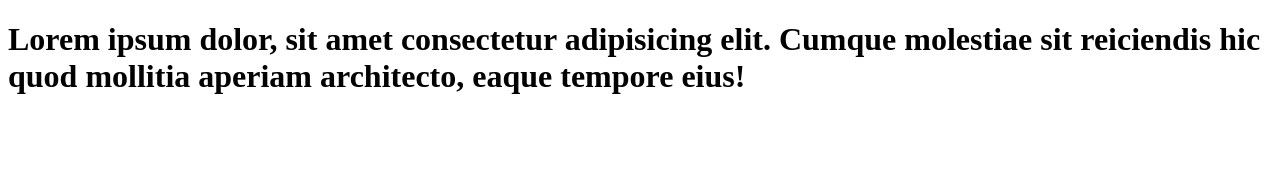
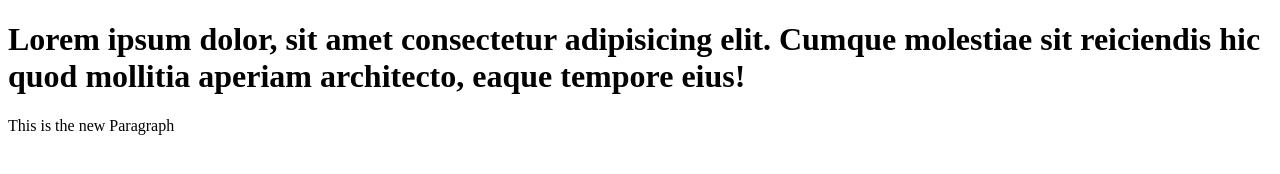
Before and after one commit to Piterkine/BacisOfGithub, a plain HTML site: page index.html in a window 1280 px wide. Drawn offline with Linux system fonts and the light colour scheme.

Commit message:
Adding new para in index.html

```diff
--- a/index.html
+++ b/index.html
@@ -7,5 +7,6 @@
 </head>
 <body>
           <h1>Lorem ipsum dolor, sit amet consectetur adipisicing elit. Cumque molestiae sit reiciendis hic quod mollitia aperiam architecto, eaque tempore eius!</h1>
+          <p>This is the new Paragraph</p>
 </body>
 </html>
```
Also changed, not shown: 1 other file.
